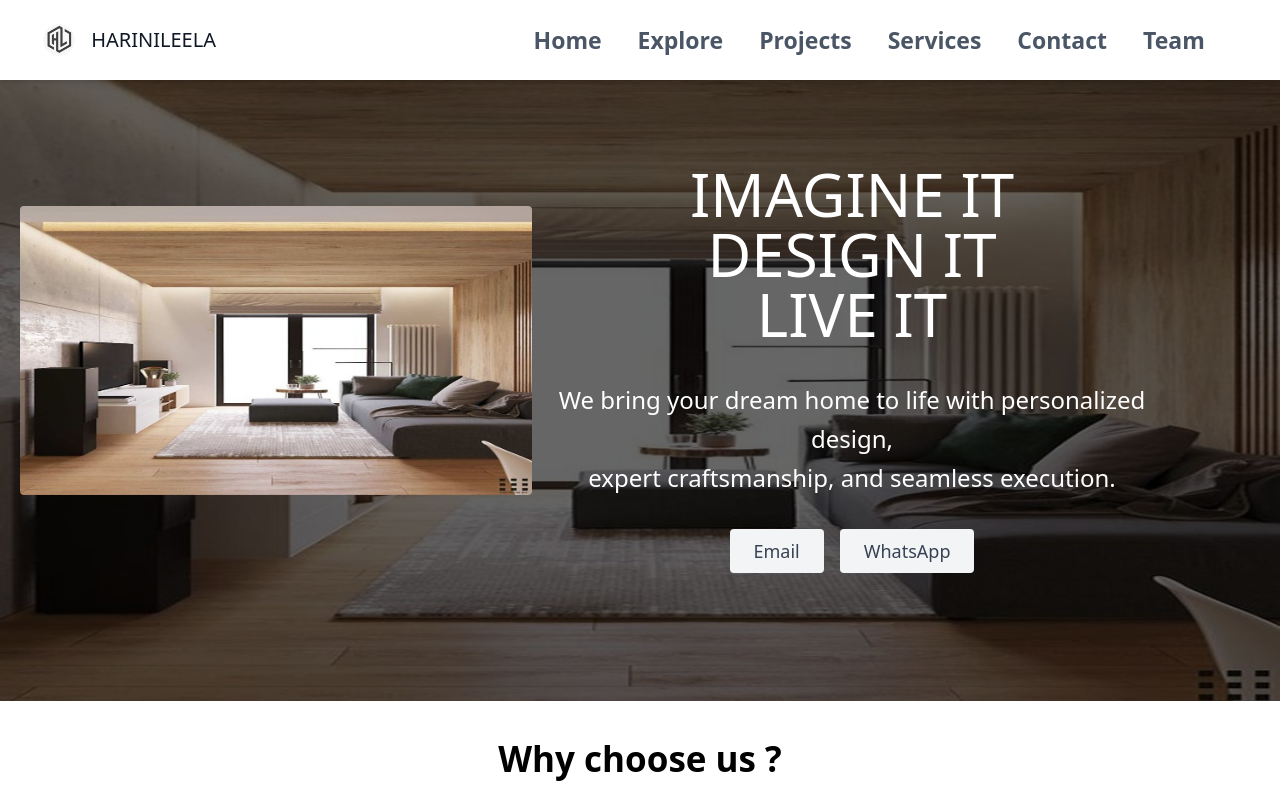
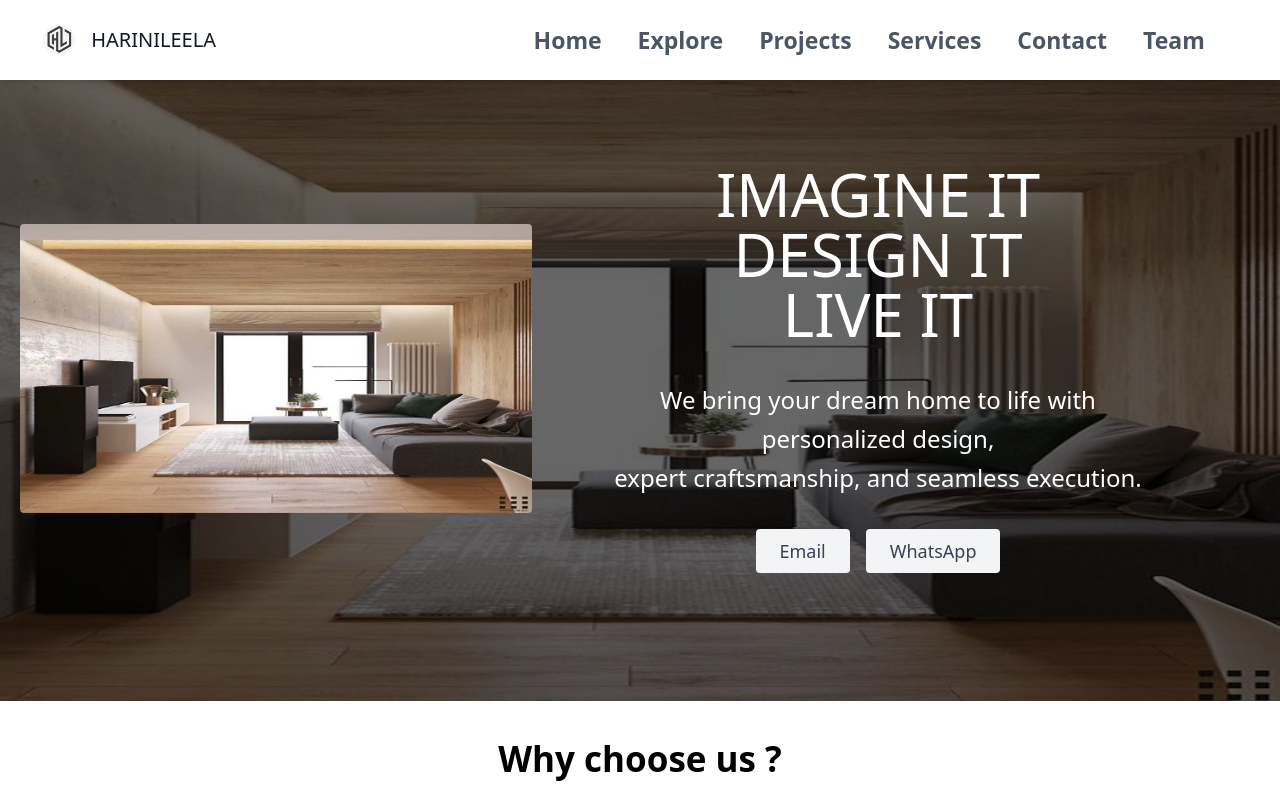
Before and after one commit to nkr1320/interiortesting1, a React (Vite) app: page / in a window 1280 px wide. Shown: the top 800 px of the page. Built offline with nearby package versions, Linux system fonts and the light colour scheme.

Commit message:
Update HeroSection.jsx

```diff
--- a/src/TailwindBlocks/Components/Pages/HeroSection.jsx
+++ b/src/TailwindBlocks/Components/Pages/HeroSection.jsx
@@ -10,9 +10,9 @@ const HeroSection = () => {
         {/* Wrapper div with relative positioning and background image */}
         <div className="relative container mx-auto flex px-5 py-24 md:flex-row flex-col items-center" style={{ backgroundImage: `url(${living})`,  backgroundSize: 'cover',    backgroundPosition: 'center',  }} >
           {/* Image section (kept as-is) */}
-          <div className="relative z-10 lg:max-w-lg lg:w-full md:w-1/2 w-5/6 mr-2 lg:mr-2 mb-9 mt-4 md:mt-9">
-            <img className="object-cover object-center rounded" alt="hero" src={living} />
-          </div>
+<div className="relative z-10 lg:max-w-lg lg:w-full md:w-1/2 w-5/6 mr-2 lg:mr-15 mt-4 md:mt-9">
+  <img className="object-cover object-center rounded" alt="hero" src={living} />
+</div>
           {/* Dark overlay */}
           <div className="absolute inset-0 bg-black opacity-60 z-0"></div>
 
```
